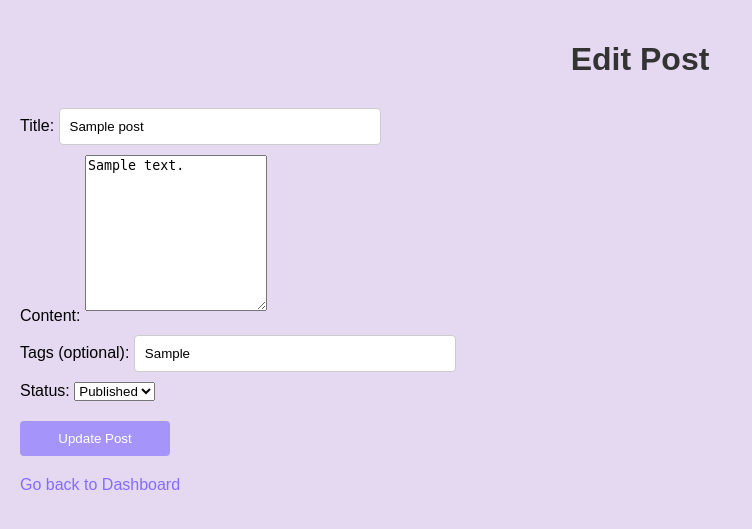
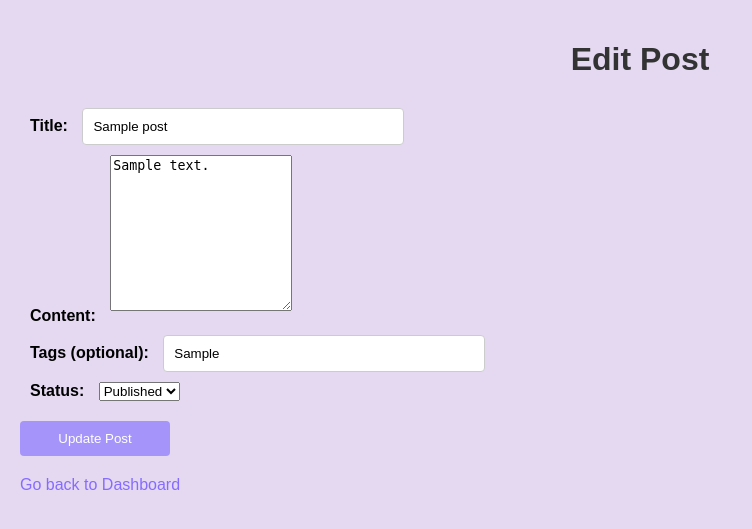
Before and after one commit to rahulsuwasiya/Blog, a PHP site: page /edit.php?id=1 in a window 1280 px wide. Shown: the top 529 px of the page, without its empty margins (0-752 px from the left). Run offline with PHP 8.4, Linux system fonts and the light colour scheme; the visitor is signed in with stand-in values (Sample User, id 1); tables that the repository leaves empty or names only in its code hold one stand-in row (values such as "Sample post"); some libraries are stand-ins or nearby versions.

Commit message:
Some change in css

```diff
--- a/create.php
+++ b/create.php
@@ -60,11 +60,12 @@ if ($_SERVER['REQUEST_METHOD'] === 'POST') {
 <body>
     <h1>Create a New Post</h1>
     <form method="POST" action="">
+        <div class="create_div">
         <label for="title">Title:</label>
         <input type="text" id="title" name="title" required><br>
-
+        <div class="create">
         <label for="content">Content:</label>
-        <textarea id="content" name="content" rows="10" required></textarea><br>
+        <textarea id="content" name="content" rows="5" required></textarea><br></div>
 
         <label for="tags">Tags (optional):</label>
         <input type="text" id="tags" name="tags"><br>
@@ -76,6 +77,7 @@ if ($_SERVER['REQUEST_METHOD'] === 'POST') {
         </select><br>
 
         <button type="submit">Create Post</button>
+    </div>
     </form>
     <a href="dashboard.php">Go back to Dashboard</a>
     <script>
--- a/dashboard.php
+++ b/dashboard.php
@@ -57,7 +57,7 @@ $posts = $stmt->fetchAll();
     <?php else: ?>
         <p>You haven't created any posts yet.</p>
     <?php endif; ?>
-    <div>
+    <div style="margin-top:10px;">
     <a href="public_blog.php" style="text-decoration: none; margin-top:100px;">Back to blogs</a>
     </div>
 </body>
--- a/edit.php
+++ b/edit.php
@@ -68,6 +68,7 @@ if ($_SERVER['REQUEST_METHOD'] === 'POST') {
 <body>
     <h1>Edit Post</h1>
     <form method="POST" action="">
+    <div class="create_div">
         <label for="title">Title:</label>
         <input type="text" id="title" name="title" value="<?php echo htmlspecialchars($post['title']); ?>" required><br>
 
@@ -83,7 +84,7 @@ if ($_SERVER['REQUEST_METHOD'] === 'POST') {
             <option value="published" <?php if ($post['status'] === 'published') echo 'selected'; ?>>Published</option>
         </select><br>
 
-        <button type="submit">Update Post</button>
+        <button type="submit">Update Post</button></div>
     </form>
     <a href="dashboard.php">Go back to Dashboard</a>
     <script>
--- a/login.php
+++ b/login.php
@@ -40,7 +40,8 @@ if ($_SERVER["REQUEST_METHOD"] == "POST") {
     <label for="password">Password:</label>
     <input type="password" id="password" name="password" required><br>
 
-    <button type="submit">Login</button>
+    <button type="submit">Login</button><br>
+    <div style="padding-top:20px;" >Not a member?<a href="register.php" style="text-decoration: none;"> Register now</a><div>
 </div>
 </div>
 </form>
--- a/style.css
+++ b/style.css
@@ -9,7 +9,7 @@ body {
 
 /* DashBoard Table */
 table {
-    width: 100%;
+    width: 40%;
     border-collapse: collapse;
 }
 
@@ -67,6 +67,7 @@ hr {
 
 .blog-posts {
     margin-top: 20px;
+    width:60%;
 }
 
 form {
@@ -172,3 +173,19 @@ a:hover {
         padding: 8px;
     }
 }
+
+.create_div{
+    width:40%;
+    justify-content: center;
+    align-items: center;
+}
+
+
+.create_div label{
+    padding: 10px;
+   font-weight: 700;
+}
+
+.content{
+    height:60px ;
+}
```
Also changed, not shown: register.php (+6 -1 lines).
